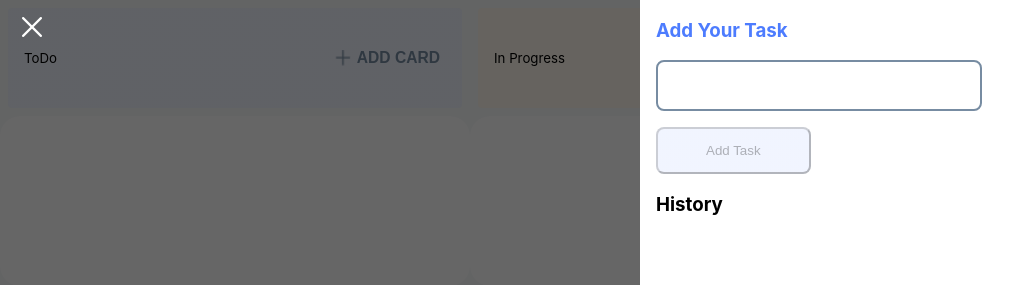
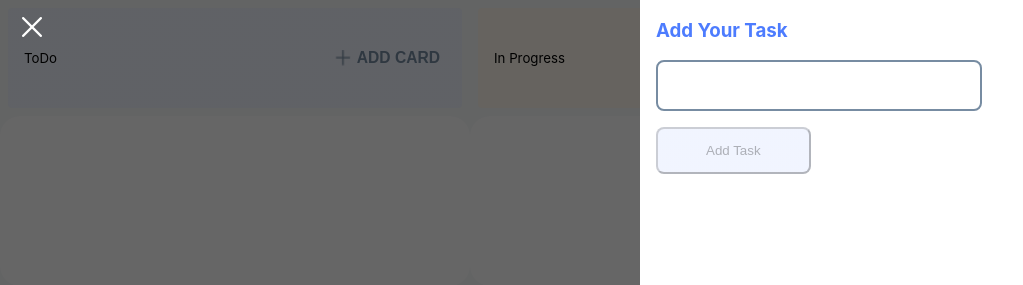
Before and after one commit to mahmoudadelmohamed/koinz-task, a React (Create React App) app: page / in a window 1280 px wide. Both pictures are taken after a click on the button "ADD CARD". Shown: the top 285 px of the page, without its empty margins (0-1023 px from the left). Built offline with nearby package versions, Linux system fonts and the light colour scheme.

Commit message:
Refactor popup component

```diff
--- /dev/null
+++ b/src/components/Popup/index.tsx
@@ -0,0 +1,97 @@
+import { images } from "../../assets/images/images";
+import { TaskListTypes, TaskSnapshot } from "../../data/data";
+import { IconButton } from "../IconButton";
+import styles from './styles.module.css';
+
+export enum PopupState {
+    NONE,
+    EDIT,
+    ADD,
+}
+
+export interface PopupProps {
+    popupState: PopupState;
+    closePopup: () => void;
+    value: string;
+    onValueChange: (value: string) => void;
+    onSubmit: () => void;
+    getHistory: () => TaskSnapshot[];
+}
+
+const MOVEMENT_HISTORY = {
+    [TaskListTypes.TODO]: 'ToDo',
+    [TaskListTypes.PROGRESS]: 'Progress',
+    [TaskListTypes.DONE]: 'DONE',
+};
+
+export const Popup: React.FC<PopupProps> = (props) => {
+    const {
+        popupState,
+        closePopup,
+        value,
+        onValueChange,
+        onSubmit,
+        getHistory,
+    } = props;
+
+    if (popupState === PopupState.NONE) return null;
+    return (
+        <div className={styles.popup_container}>
+            <div className={styles.overlay_container}>
+                <div className={styles.overlay_style}>
+                    <h3 className={styles.add_edit_title}>
+                        {popupState === PopupState.ADD ? 'Add Your Task' : 'Edit Your Task'}
+                    </h3>
+                    <form onSubmit={(e) => {
+                        e.preventDefault();
+                        onSubmit();
+                    }}>
+                        <div className={styles.text_input_container}>
+                            <input
+                                className={styles.textInputStyle}
+                                type="text" value={value} onChange={(e) => onValueChange(e.target.value)} />
+                        </div>
+                        <input
+                            disabled={value.length ? false : true}
+                            className={styles.add_edit_title_container}
+                            type="submit" value={popupState === PopupState.ADD ? 'Add Task' : 'Edit Task'} />
+                    </form>
+                    {!!getHistory().length && (
+                        <h3>History</h3>
+                    )}
+                    {
+
+                        getHistory().map((item, index, array) => {
+                            let text = '';
+                            if (index === 0) {
+                                text = `Created With Value ${item.name}`;
+                            }
+                            else if (item.name !== array[index - 1].name) {
+                                text = `Edited From ${array[index - 1].name} to ${item.name}`;
+                            }
+                            else {
+                                text = `Moved From ${MOVEMENT_HISTORY[array[index - 1].currentTaskList]} to ${MOVEMENT_HISTORY[item.currentTaskList]}`;
+                            }
+                            return (
+                                <h3>{text}</h3>
+                            )
+                        })
+                    }
+                </div>
+            </div>
+            <IconButton
+                onClick={closePopup}
+                buttonProps={{
+                    style: {
+                        margin: 16,
+                    }
+                }}
+            >
+                <img
+                    src={images.closeIcon}
+                    className={styles.icon_style}
+                />
+            </IconButton>
+        </div>
+    );
+}
--- /dev/null
+++ b/src/components/Popup/styles.module.css
@@ -0,0 +1,50 @@
+.popup_container {
+    background-color: rgba(0,0,0,0.6);
+    height: 100%;
+    width: 100%;
+    position: absolute;
+    right: 0;
+    top: 0;
+  }
+  .overlay_container {
+    position: absolute;
+    right: 0;
+    height: 100%;
+    width: 50%;
+    background-color: #FFFFFF;
+  }
+  .overlay_style {
+    display: flex;
+    flex-direction: column;
+    margin-left: 16px;
+  }
+  .add_edit_title {
+    color: #4D7CFE;
+  }
+  .text_input_container {
+    width: 100%;
+  }
+  .add_edit_title_container {
+    background: linear-gradient(0deg, rgba(77, 124, 254, 0.08), rgba(77, 124, 254, 0.08)), #FFFFFF;
+    padding: 14px 48px;
+    border-radius: 8px;
+    margin-top: 16px;
+  }
+
+
+
+  .textInputStyle {
+    width: 50%;
+    padding: 16px 0 16px 10px;
+    border-radius: 8px;
+    border: 2px solid rgb(119, 140, 162);
+  }
+  .textInputStyle:focus {
+    outline: none;
+    box-shadow: none;
+  }
+  .icon_style {
+    width: 20px;
+    height: 20px;
+    cursor: pointer;
+  }
--- a/src/screens/HomeScreen/index.tsx
+++ b/src/screens/HomeScreen/index.tsx
@@ -14,17 +14,10 @@ import styles from './styles.module.css';
 import { images } from '../../assets/images/images';
 import { IconButton } from '../../components/IconButton';
 import { DroppableTaskList } from '../../components/DroppableTaskList';
+import { Popup, PopupState } from '../../components/Popup';
 
-export enum PopupState {
-  NONE,
-  EDIT,
-  ADD,
-}
-const MOVEMENT_HISTORY = {
-  [TaskListTypes.TODO]: 'ToDo',
-  [TaskListTypes.PROGRESS]: 'Progress',
-  [TaskListTypes.DONE]: 'DONE',
-}
+
+
 
 
 const getTasksInColumn = (tasks: Task[], column: TaskListTypes): Task[] => {
@@ -66,7 +59,7 @@ export const HomeScreen: React.FC = () => {
     let updateTasks = tasks.filter((task) => id !== task.id);
     setTasks(updateTasks);
   }
-  const handleSubmit = (event: FormEvent<HTMLFormElement>) => {
+  const handleSubmit = () => {
     if (openPopup === PopupState.ADD) {
       addTask();
     }
@@ -74,10 +67,9 @@ export const HomeScreen: React.FC = () => {
       editTask();
       setOpenPopup(PopupState.NONE)
     }
-    event.preventDefault();
   }
-  const handleChange = (event: ChangeEvent<HTMLInputElement>) => {
-    setValue(event.target.value);
+  const handleChange = (value: string) => {
+    setValue(value);
   }
   const getHistory = () => {
     let updateTasks = tasks.find((task) => selectedTask === task.id);
@@ -89,6 +81,7 @@ export const HomeScreen: React.FC = () => {
   const handleClose = () => {
     setOpenPopup(PopupState.NONE);
     setValue('');
+    setSelectedTask('');
   }
   const onEdit = (task: Task) => {
     setValue(task.getCurrentValue().name);
@@ -142,60 +135,14 @@ export const HomeScreen: React.FC = () => {
 
           ))
         }
-        {openPopup !== PopupState.NONE && (
-          <div className={styles.popup_container}>
-            <div className={styles.overlay_container}>
-              <div className={styles.overlay_style}>
-                <h3 className={styles.add_edit_title}>
-                  {openPopup === PopupState.ADD ? 'Add Your Task' : 'Edit Your Task'}
-                </h3>
-                <form onSubmit={(e) => handleSubmit(e)}>
-                  <div className={styles.text_input_container}>
-                    <input
-                      className={styles.textInputStyle}
-                      type="text" value={value} onChange={handleChange} />
-                  </div>
-                  <input
-                    disabled={value.length ? false : true}
-                    className={styles.add_edit_title_container}
-                    type="submit" value={openPopup === PopupState.ADD ? 'Add Task' : 'Edit Task'} />
-                </form>
-                <h3>History</h3>
-                {
-
-                  getHistory().map((item, index, array) => {
-                    let text = '';
-                    if (index === 0) {
-                      text = `Created With Value ${item.name}`;
-                    }
-                    else if (item.name !== array[index - 1].name) {
-                      text = `Edited From ${array[index - 1].name} to ${item.name}`;
-                    }
-                    else {
-                      text = `Moved From ${MOVEMENT_HISTORY[array[index - 1].currentTaskList]} to ${MOVEMENT_HISTORY[item.currentTaskList]}`;
-                    }
-                    return (
-                      <h3>{text}</h3>
-                    )
-                  })
-                }
-              </div>
-            </div>
-            <IconButton
-              onClick={handleClose}
-              buttonProps={{
-                style: {
-                  margin: 16,
-                }
-              }}
-            >
-              <img
-                src={images.closeIcon}
-                className={styles.icon_style}
-              />
-            </IconButton>
-          </div>
-        )}
+        <Popup
+          closePopup={handleClose}
+          getHistory={getHistory}
+          onSubmit={handleSubmit}
+          onValueChange={handleChange}
+          popupState={openPopup}
+          value={value}
+        />
       </div>
     </DragDropContext>
   )
--- a/src/screens/HomeScreen/styles.module.css
+++ b/src/screens/HomeScreen/styles.module.css
@@ -21,51 +21,8 @@ body {
   height: 20px;
   cursor: pointer;
 }
-.popup_container {
-  background-color: rgba(0,0,0,0.6);
-  height: 100%;
-  width: 100%;
-  position: absolute;
-  right: 0;
-  top: 0;
-}
-.overlay_container {
-  position: absolute;
-  right: 0;
-  height: 100%;
-  width: 50%;
-  background-color: #FFFFFF;
-}
-.overlay_style {
-  display: flex;
-  flex-direction: column;
-  margin-left: 16px;
-}
-.add_edit_title {
-  color: #4D7CFE;
-}
-.text_input_container {
-  width: 100%;
-}
-.add_edit_title_container {
-  background: linear-gradient(0deg, rgba(77, 124, 254, 0.08), rgba(77, 124, 254, 0.08)), #FFFFFF;
-  padding: 14px 48px;
-  border-radius: 8px;
-  margin-top: 16px;
-}
 
 
-
-.textInputStyle {
-  width: 50%;
-  padding: 16px 0 16px 10px;
-  border-radius: 8px;
-  border: 2px solid rgb(119, 140, 162);
-}
-.textInputStyle:focus {
-  outline: none;
-  box-shadow: none;
-}
 h5 {
   line-height: 24px;
   font-weight: 400;
```
